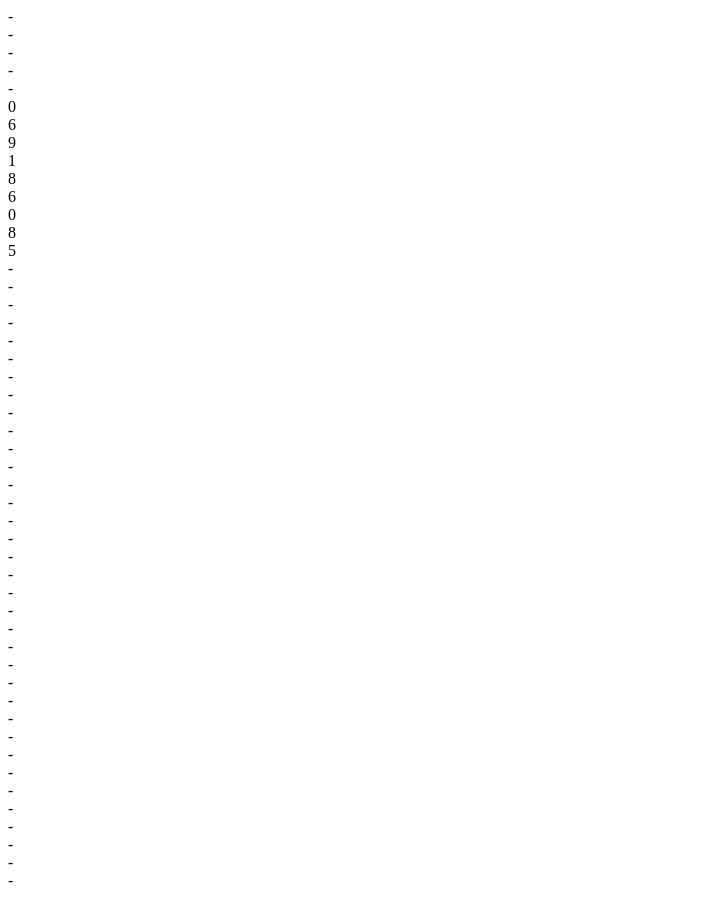
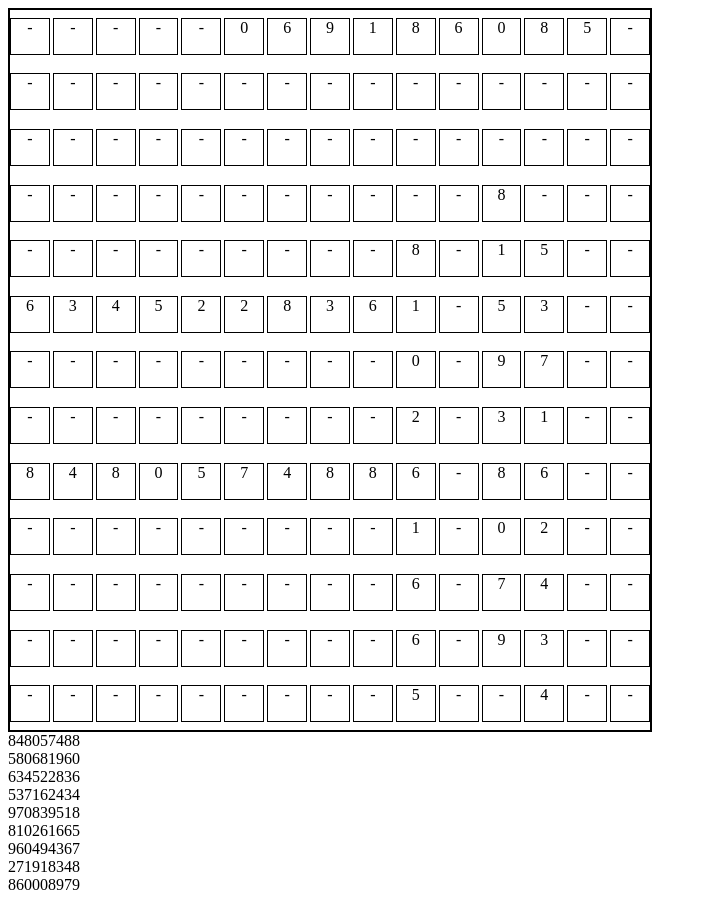
Before and after one commit to Vangeyper/sopa-de-letras, a website built with Vite: page index.html in a window 1280 px wide. Shown: the top 897 px of the page, without its empty margins (0-707 px from the left). Built offline with nearby package versions, Linux system fonts and the light colour scheme.

Commit message:
diseny grid

```diff
--- a/src/gui/gui-util.js
+++ b/src/gui/gui-util.js
@@ -15,19 +15,13 @@
         <div class="tablero grid-container">
         `;
         for ( let y = 0; y < dimensionY; y++ ) {
-            html = html + '<div class="filaTablero grid-item-row">';
+            //html = html + '<div class="filaTablero grid-item-row">';
             for( let x = 0; x < dimensionX; x++ ) {
                 let valor = valores[(dimensionX*y)+x];
                 html = html + `
-                    <div class="columnaTablero grid-item-column">
-                        <div id="elem${x}_${y}" class="casilla grid-item">
-                            <span class="botonCasilla grid-item-button">${valor}</span>
-                        </div>
-                    </div>
+                    <div id="elem${x}_${y}" class="casilla grid-item">${valor}</div>
                     `;
             }
-            html = html + '</div>';
-            html = html + '<div class="limpiarFlotantes"></div>';
         }
         html = html + '</div>';
 
--- a/style.css
+++ b/style.css
@@ -115,6 +115,8 @@
 /* con grid-container */
 
 :root {
+  --dimensionTabX: 80;
+  --dimensionTabY: 90;
   --dimensionX: 15;
   --dimensionY: 13;
 }
@@ -122,6 +124,21 @@
 
 .grid-container {
     display: grid;
-    grid-template-rows: repeat( --dimensionY, 1fr );
-    grid-template-columns: repeat( --dimensionX, 1fr );
+    grid-template-rows: repeat( var(--dimensionY), 1fr );
+    grid-template-columns: repeat( var(--dimensionX), 1fr );
+    border: 2px solid black;
+    width: 80vh;
+    height: 90vh;
+    grid-gap: 3px 3px;
+    text-align: center;
+
+
 }
+
+
+.grid-item {
+    display: inline;
+    border: 1px solid black !important;
+    align-self: center;
+    min-height: 35px;
+}
```
